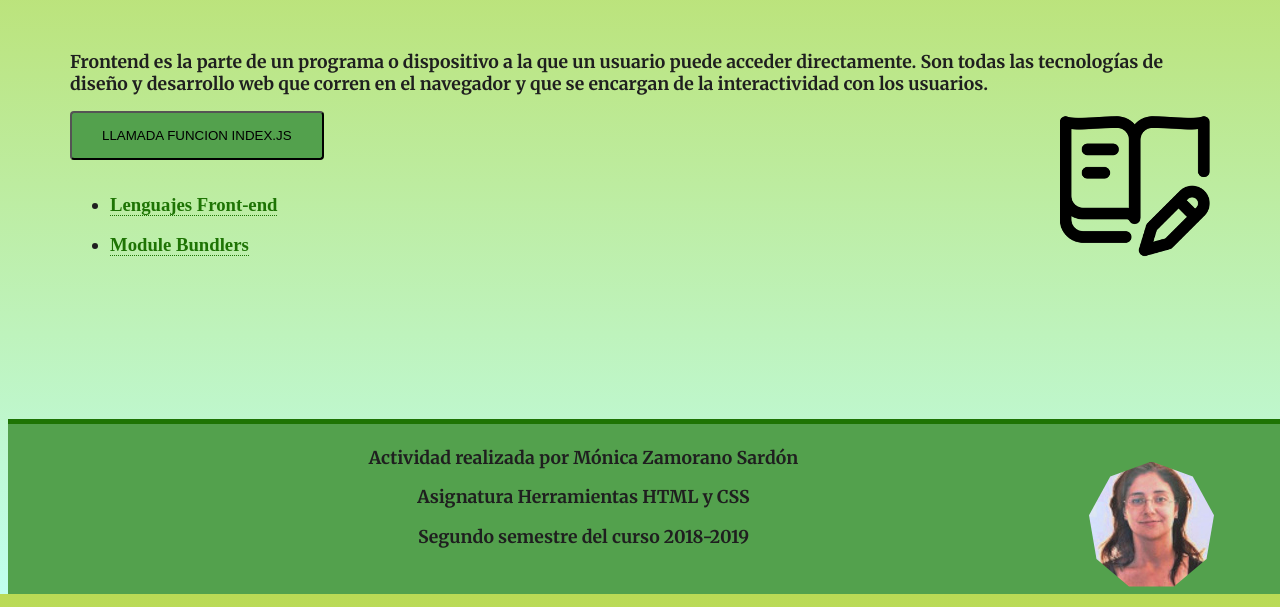
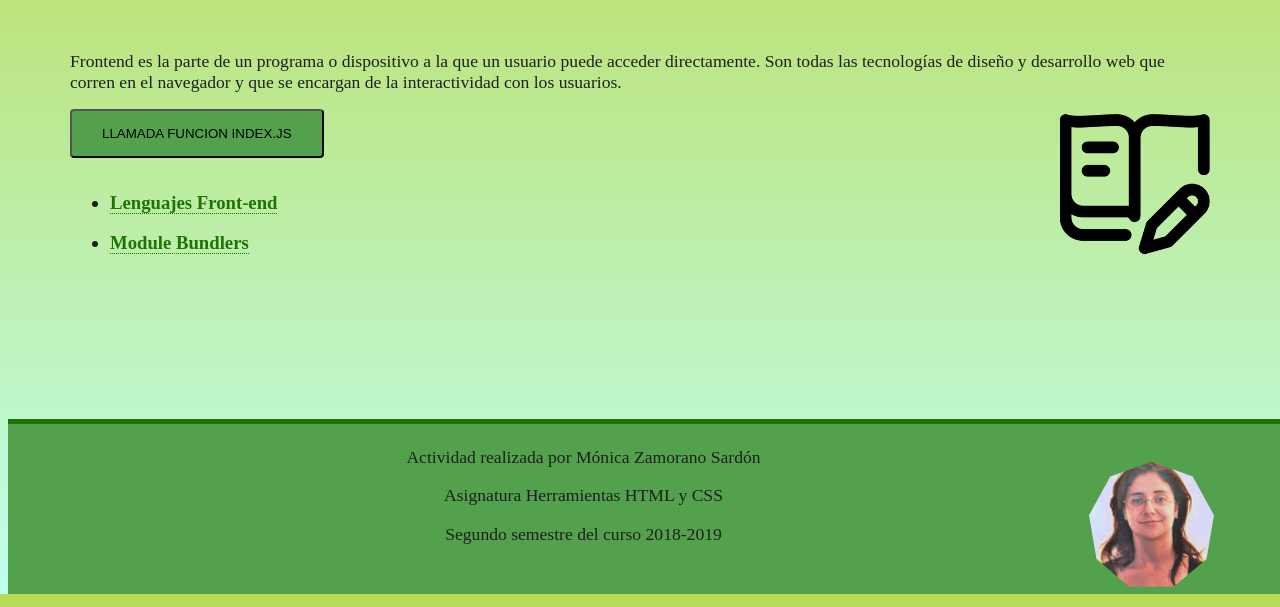
Before and after one commit to mzamoranos/Front-End, a website with bundled scripts: page index.html in a window 1280 px wide. Shown: the part 206-813 px from the top of the page. Built offline with nearby package versions, Linux system fonts and the light colour scheme.

Commit message:
Update style.css

```diff
--- a/style.css
+++ b/style.css
@@ -1,6 +1,6 @@
 
 @import url('https://fonts.googleapis.com/css?family=Gochi Hand:400');
-@import url('https://fonts.googleapis.com/css?family=Merriweather:700');
+/*@import url('https://fonts.googleapis.com/css?family=Merriweather:700');*/
 @font-face {
   font-family: 'Merriweather';
   font-display: auto;
```
